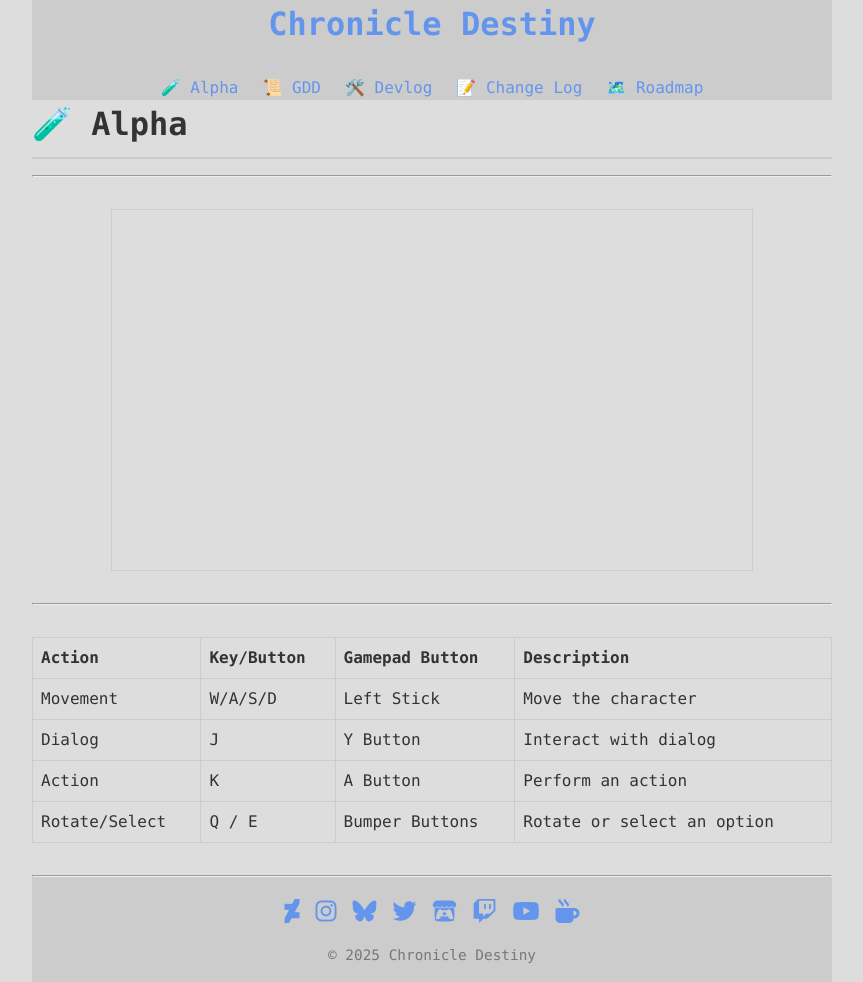
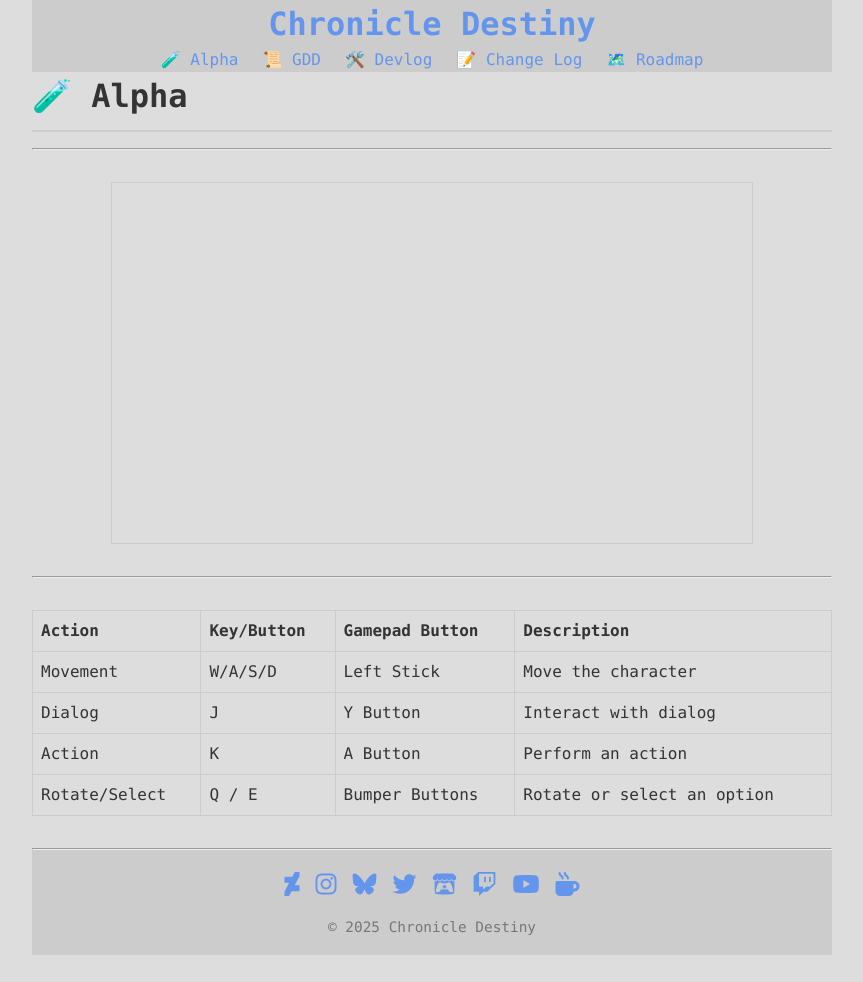
Before and after one commit to zBuLe/Chronicle-Destiny, a Jekyll site: the page built from index.md, in a window 1280 px wide. Shown: the whole page, without its empty margins (208-1071 px from the left). Built offline with Jekyll 4.4.1, drawn with Linux system fonts in a browser that asks for light colours; nearby versions of some CDN libraries; our own code applies the rules of GitHub Pages for plain Markdown files; a script that is not in the unit is left out; after the commit the page ends 955 px from its top, so only the background shows below that.

Commit message:
Remove bottom border and padding from site header h1 for improved styling

```diff
--- a/assets/css/style.css
+++ b/assets/css/style.css
@@ -85,6 +85,13 @@ h1 {
 text-align: center;
 background-color: var(--bg2-light);
 }
+
+.site-header h1{
+  border-bottom: 0px;
+  padding-bottom: 0;
+  margin-bottom: 0;
+}
+
 .site-title {
 font-size: 2em;
 font-family: var(--font-family);
```
